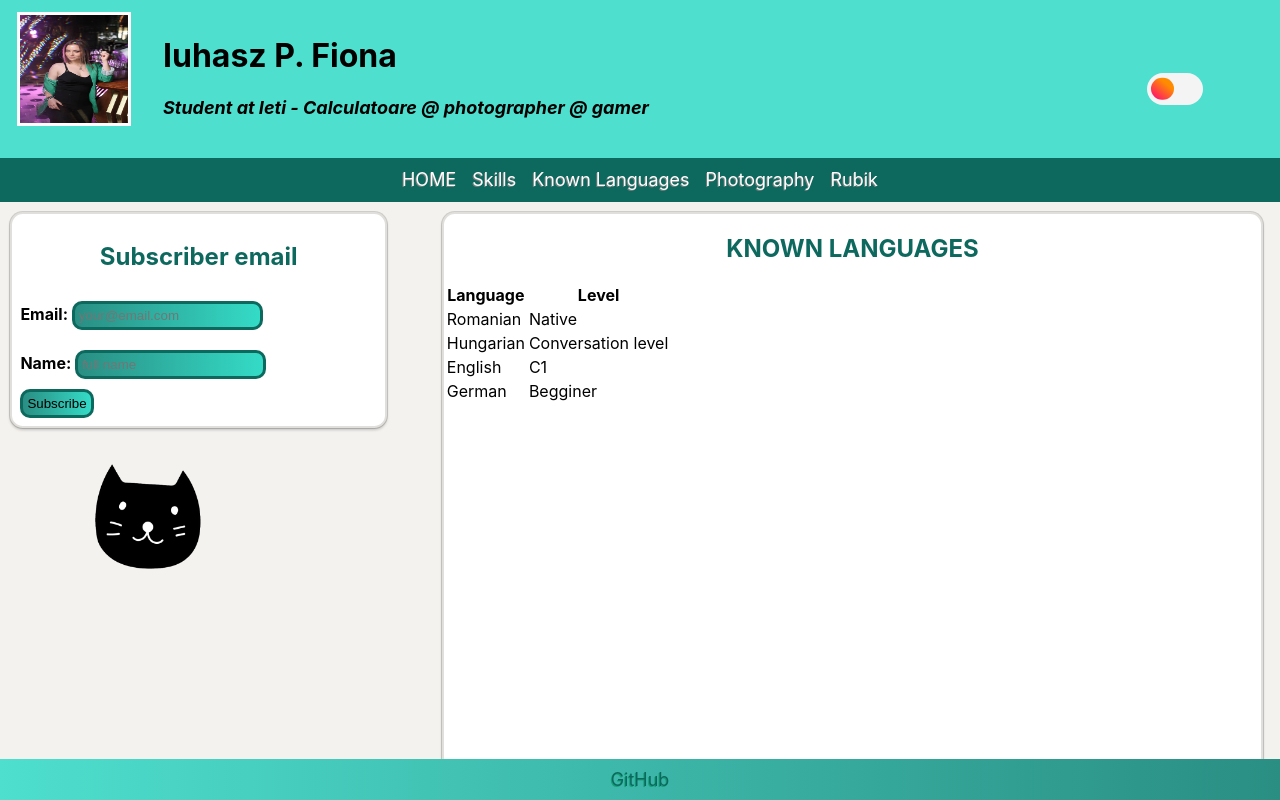
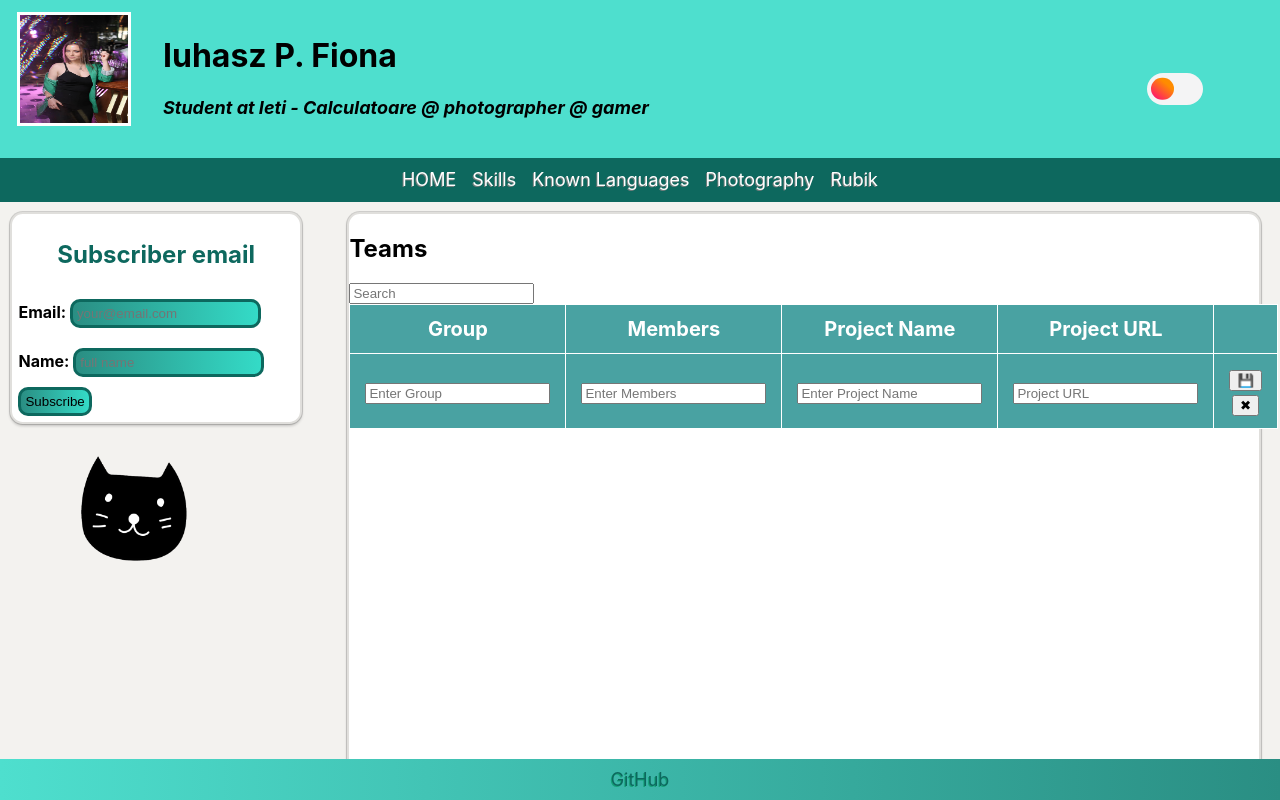
Before and after one commit to fioip/teams-networking-react, a React (Create React App) app: page / in a window 1280 px wide. Built offline with nearby package versions, Linux system fonts and the light colour scheme.

Commit message:
new Teams component

```diff
--- a/src/main/ContentWrapper.tsx
+++ b/src/main/ContentWrapper.tsx
@@ -1,4 +1,5 @@
 import { SideMenu } from "../menu/SideMenu";
+import { Teams } from "../teams/Teams";
 import { HomeComponent } from "./HomeComponent";
 import { Languages } from "./Languages";
 import { SkillsComponent } from "./SkillsComponent";
@@ -15,6 +16,14 @@ export function ContentWrapper() {
 
         <Languages />
 
+        <div className="page" style={{ display: "block" }}>
+          <h2>Teams</h2>
+          <div>
+            <input type="search" name="search" id="search" placeholder="Search" />
+          </div>
+          <Teams />
+        </div>
+
         <div id="photography" className="page">
           <h2 className="page-heading">PHOTOGRAPHY</h2>
           <h3>COMING SOON...</h3>
--- a/src/main/Languages.tsx
+++ b/src/main/Languages.tsx
@@ -1,6 +1,6 @@
 export function Languages() {
   return (
-    <div id="languages" className="page" style={{ display: "block" }}>
+    <div id="languages" className="page">
       <h2 className="page-heading">KNOWN LANGUAGES</h2>
       <table>
         <thead>
--- /dev/null
+++ b/src/teams/Teams.tsx
@@ -0,0 +1,44 @@
+import "./style.css";
+
+export function Teams() {
+  return (
+    <form id="editForm" action="" method="POST">
+      <table id="teams">
+        <thead>
+          <tr>
+            <th>Group</th>
+            <th>Members</th>
+            <th>Project Name</th>
+            <th>Project URL</th>
+            <th></th>
+          </tr>
+        </thead>
+        <tbody></tbody>
+        <tfoot>
+          <tr>
+            <td>
+              <input type="text" name="promotion" id="promotion" placeholder="Enter Group" required />
+            </td>
+            <td>
+              <input type="text" name="members" id="members" placeholder="Enter Members" required />
+            </td>
+            <td>
+              <input type="text" name="name" id="name" placeholder="Enter Project Name" required />
+            </td>
+            <td>
+              <input type="text" name="url" id="url" placeholder="Project URL" required />
+            </td>
+            <td>
+              <button type="submit" title="Save">
+                💾
+              </button>
+              <button type="reset" title="Cancel">
+                ✖
+              </button>
+            </td>
+          </tr>
+        </tfoot>
+      </table>
+    </form>
+  );
+}
--- /dev/null
+++ b/src/teams/style.css
@@ -0,0 +1,26 @@
+table {
+  border-collapse: collapse;
+  width: 100%;
+}
+
+table td,
+table th {
+  padding: 12px 15px;
+  border: 1px solid white;
+  text-align: center;
+  font-size: 20px;
+}
+
+table th,
+tfoot {
+  background-color: #49a2a2;
+  color: white;
+}
+
+table tbody tr {
+  background-color: #cbe4de;
+}
+
+table tbody tr:nth-child(even) {
+  background-color: #f5f5f5;
+}
```
Also changed, not shown: src/index.css (+3 -5 lines).
